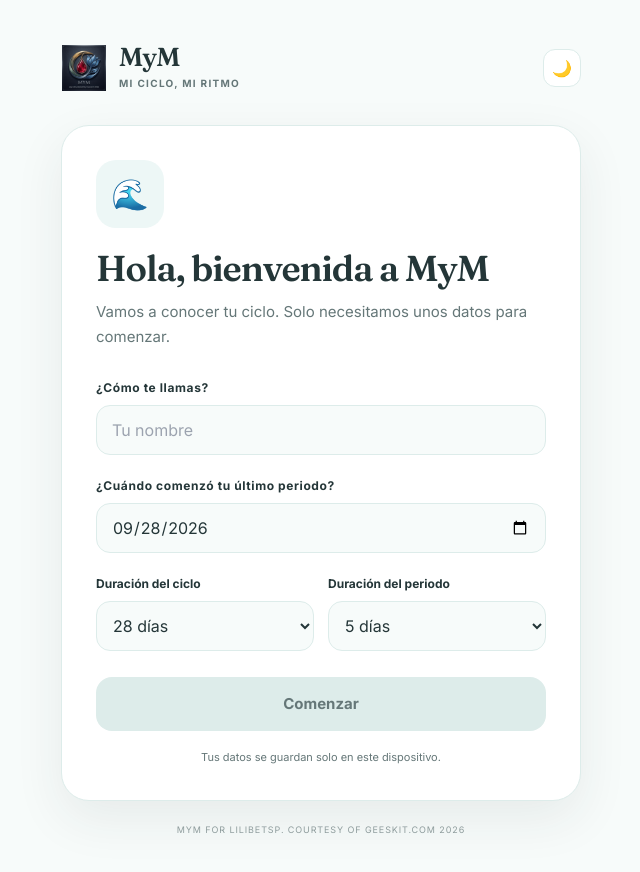
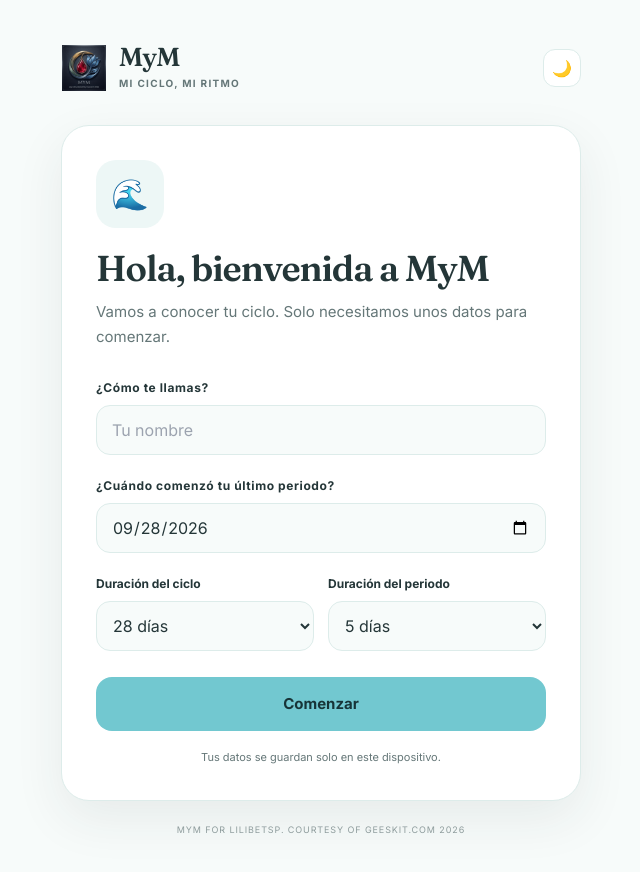
Before and after one commit to geeskit-gif/MyM-, a React (Vite) app: page / in a window 1280 px wide. Shown: the top 872 px of the page, without its empty margins (319-959 px from the left). Built offline with nearby package versions, Linux system fonts and the light colour scheme.

Commit message:
Fix MyM start button interaction

```diff
--- a/src/App.tsx
+++ b/src/App.tsx
@@ -690,32 +690,38 @@ export default function App() {
               </div>
 
               <button
-                onClick={handleStart}
-                disabled={
-                  !name.trim() ||
-                  !lastPeriod ||
-                  inputToDate(lastPeriod).getTime() > today.getTime()
-                }
+                onClick={() => {
+                  if (!name.trim()) {
+                    const field = document.querySelector('input[autocomplete="name"]') as HTMLInputElement | null;
+                    field?.focus();
+                    return;
+                  }
+
+                  if (!lastPeriod) {
+                    const field = document.querySelector('input[type="date"]') as HTMLInputElement | null;
+                    field?.focus();
+                    return;
+                  }
+
+                  if (inputToDate(lastPeriod).getTime() > today.getTime()) {
+                    const field = document.querySelector('input[type="date"]') as HTMLInputElement | null;
+                    field?.focus();
+                    return;
+                  }
+
+                  handleStart();
+                }}
                 style={{
                   marginTop: 4,
                   width: "100%",
                   height: 54,
                   borderRadius: 16,
                   border: "none",
-                  background:
-                    !name.trim() || !lastPeriod
-                      ? theme.border
-                      : theme.aqua,
-                  color:
-                    !name.trim() || !lastPeriod
-                      ? theme.muted
-                      : "#173437",
+                  background: theme.aqua,
+                  color: "#173437",
                   fontSize: 15,
                   fontWeight: 700,
-                  cursor:
-                    !name.trim() || !lastPeriod
-                      ? "not-allowed"
-                      : "pointer",
+                  cursor: "pointer",
                 }}
               >
                 Comenzar
```
